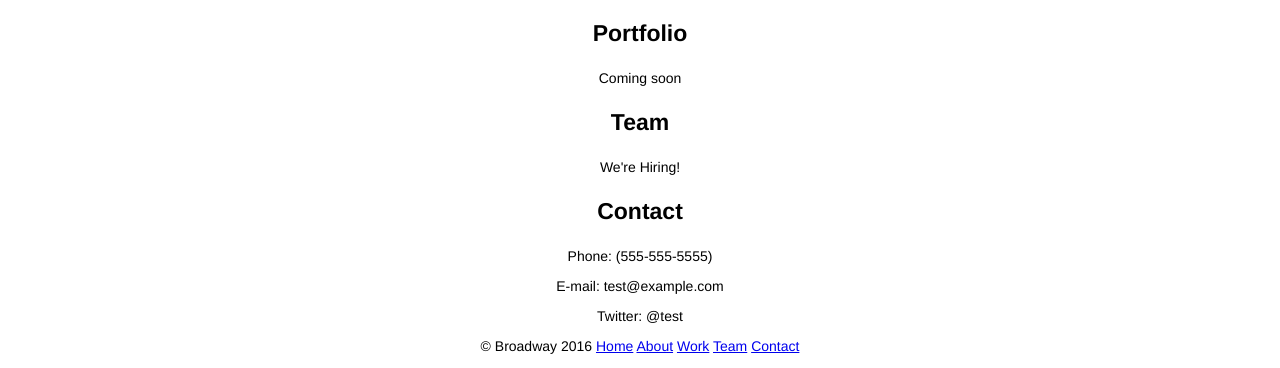
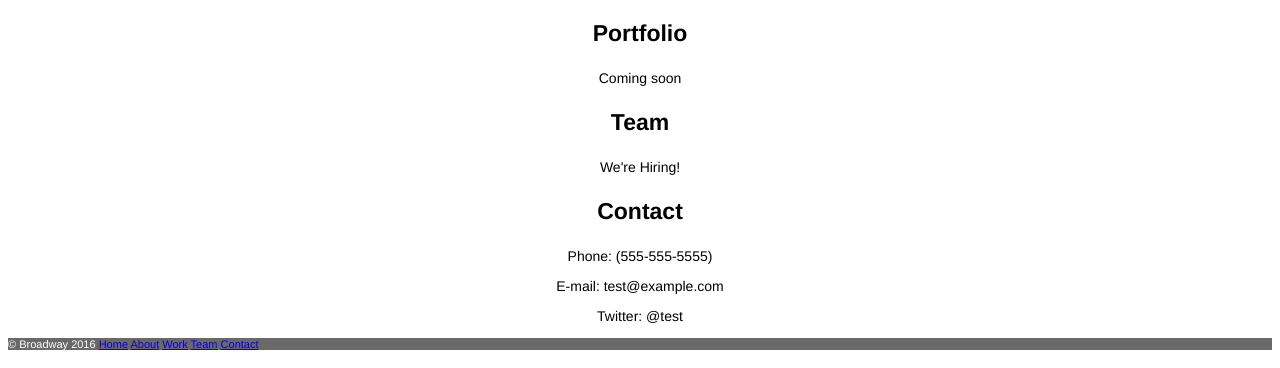
Before and after one commit to Corbhino/Broadway-Project, a plain HTML site: page index.html in a window 1280 px wide. Shown: the part 931-1299 px from the top of the page. Drawn offline with Linux system fonts and the light colour scheme; files whose address does not match are found by name.

Commit message:
Added css code for the Footer section

```diff
--- a/Resources/css/style.css
+++ b/Resources/css/style.css
@@ -44,5 +44,13 @@ p{
   font-size: 23px;
   font-weight: bold;
   color: white;
-    background-image: url("https://s3.amazonaws.com/codecademy-content/programs/freelance-one/broadway/images/the-flatiron-building.png");
+  background-image: url("https://s3.amazonaws.com/codecademy-content/programs/freelance-one/broadway/images/the-flatiron-building.png");
 }
+
+#Footer{
+  font-family: Helvetica;
+  font-size: 11px;
+  color: White;
+  background-color: dimgray;
+  text-align: left;
+}
--- a/index.html
+++ b/index.html
@@ -64,7 +64,7 @@
 
     <!-- Footer, Quick Links, and Copyright -->
     <div>
-      <p>&copy; Broadway 2016 <a href="#Home">Home</a> <a href="#About">About</a> <a href="#Work">Work</a> <a href="#Team">Team</a> <a href="#Contact">Contact</a></p>
+      <p id="Footer">&copy; Broadway 2016 <a href="#Home">Home</a> <a href="#About">About</a> <a href="#Work">Work</a> <a href="#Team">Team</a> <a href="#Contact">Contact</a></p>
     </div>
 
   </body>
```
